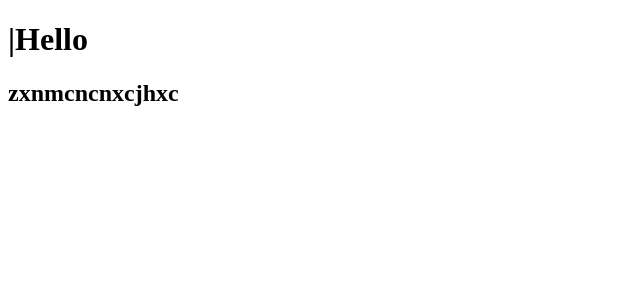
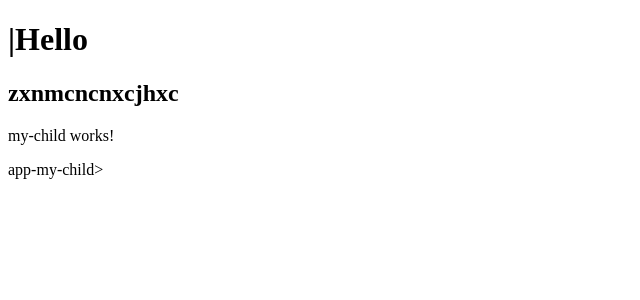
Before and after one commit to Nagaraju-Serve/AngularTesting, an Angular app: page / in a window 1280 px wide. Shown: the top 300 px of the page, without its empty margins (0-640 px from the left). Built offline with nearby package versions, Linux system fonts and the light colour scheme.

Commit message:
JIRA243567 - Fourth Commit

```diff
--- a/src/app/app.component.html
+++ b/src/app/app.component.html
@@ -1,3 +1,4 @@
 <h1>|Hello</h1>
 
 <h2>zxnmcncnxcjhxc</h2>
+<app-my-child>Hello</app-my-child>app-my-child>
--- a/src/app/app.module.ts
+++ b/src/app/app.module.ts
@@ -3,10 +3,12 @@ import { NgModule } from '@angular/core';
 
 import { AppRoutingModule } from './app-routing.module';
 import { AppComponent } from './app.component';
+import { MyChildComponent } from './my-child/my-child.component';
 
 @NgModule({
   declarations: [
-    AppComponent
+    AppComponent,
+    MyChildComponent
   ],
   imports: [
     BrowserModule,
--- /dev/null
+++ b/src/app/my-child/my-child.component.html
@@ -0,0 +1 @@
+<p>my-child works!</p>
--- /dev/null
+++ b/src/app/my-child/my-child.component.ts
@@ -0,0 +1,15 @@
+import { Component, OnInit } from '@angular/core';
+
+@Component({
+  selector: 'app-my-child',
+  templateUrl: './my-child.component.html',
+  styleUrls: ['./my-child.component.css']
+})
+export class MyChildComponent implements OnInit {
+
+  constructor() { }
+
+  ngOnInit(): void {
+  }
+
+}
```
Also changed, not shown: src/app/my-child/my-child.component.css (added), 1 other file (tests, documents, lock files or other folders).
